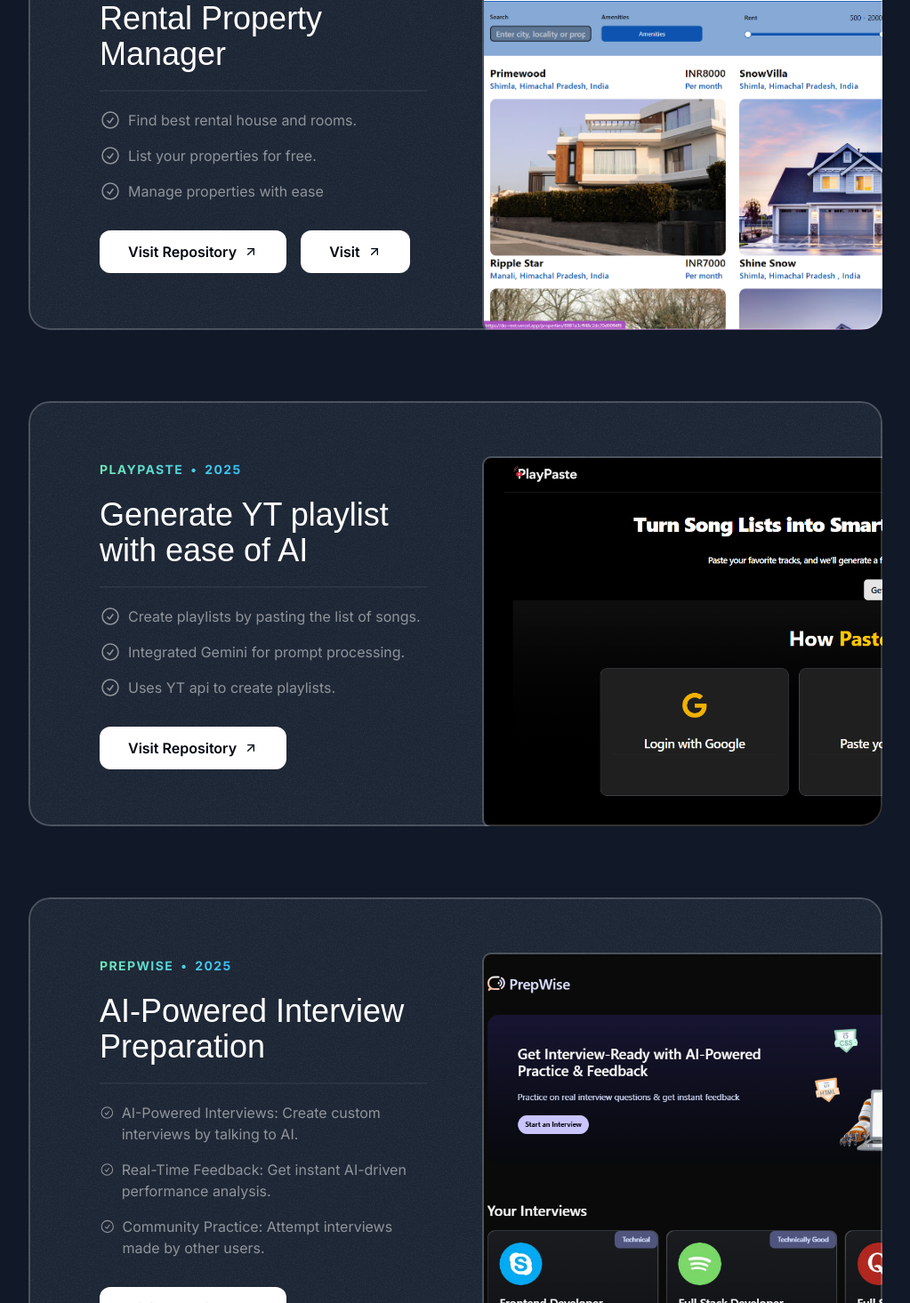
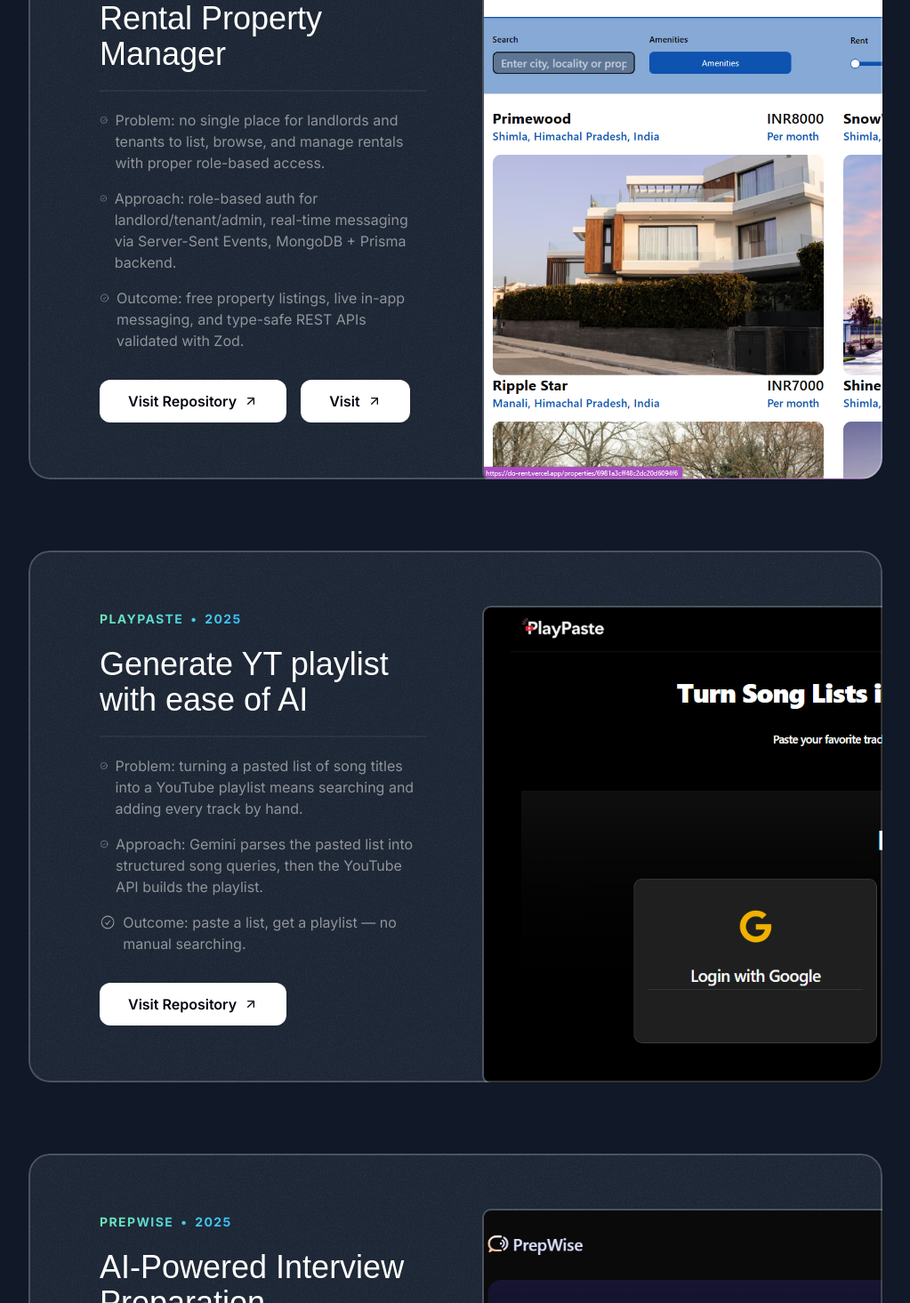
Before and after one commit to hey-virender/VirenderChauhan, a Next.js app: page / in a window 1280 px wide. Shown: the part 1485-2950 px from the top of the page at 89% size, without its empty margins (128-1151 px from the left). Built offline with nearby package versions, Linux system fonts and the light colour scheme; a web font is replaced by a local one.

Commit message:
Turn project results into problem/approach/outcome case studies

```diff
--- a/src/sections/Projects.tsx
+++ b/src/sections/Projects.tsx
@@ -14,11 +14,16 @@
     title: "Rental Property Manager",
     results: [
       {
-        title: "Find best rental house and rooms.",
+        title:
+          "Problem: no single place for landlords and tenants to list, browse, and manage rentals with proper role-based access.",
       },
-      { title: "List your properties for free." },
       {
-        title: "Manage properties with ease",
+        title:
+          "Approach: role-based auth for landlord/tenant/admin, real-time messaging via Server-Sent Events, MongoDB + Prisma backend.",
+      },
+      {
+        title:
+          "Outcome: free property listings, live in-app messaging, and type-safe REST APIs validated with Zod.",
       },
     ],
     repoLink: "https://github.com/hey-virender/do-rent",
@@ -31,11 +36,15 @@
     title: "Generate YT playlist with ease of AI",
     results: [
       {
-        title: "Create playlists by pasting the list of songs.",
+        title:
+          "Problem: turning a pasted list of song titles into a YouTube playlist means searching and adding every track by hand.",
       },
-      { title: "Integrated Gemini for prompt processing." },
       {
-        title: "Uses YT api to create playlists.",
+        title:
+          "Approach: Gemini parses the pasted list into structured song queries, then the YouTube API builds the playlist.",
+      },
+      {
+        title: "Outcome: paste a list, get a playlist — no manual searching.",
       },
     ],
     repoLink: "https://github.com/hey-virender/Playpaste",
@@ -50,14 +59,15 @@
     results: [
       {
         title:
-          "AI-Powered Interviews: Create custom interviews by talking to AI.",
+          "Problem: solo interview practice has no real back-and-forth and no immediate feedback.",
       },
       {
         title:
-          "Real-Time Feedback: Get instant AI-driven performance analysis.",
+          "Approach: learned voice-AI integration by extending a Vapi + Gemini tutorial with retake support, IST timestamp handling, and in-place feedback updates.",
       },
       {
-        title: "Community Practice: Attempt interviews made by other users.",
+        title:
+          "Outcome: a voice-based mock interview platform with live AI conversation and instant, structured feedback.",
       },
     ],
     repoLink: "https://github.com/hey-virender/prepwise",
```
